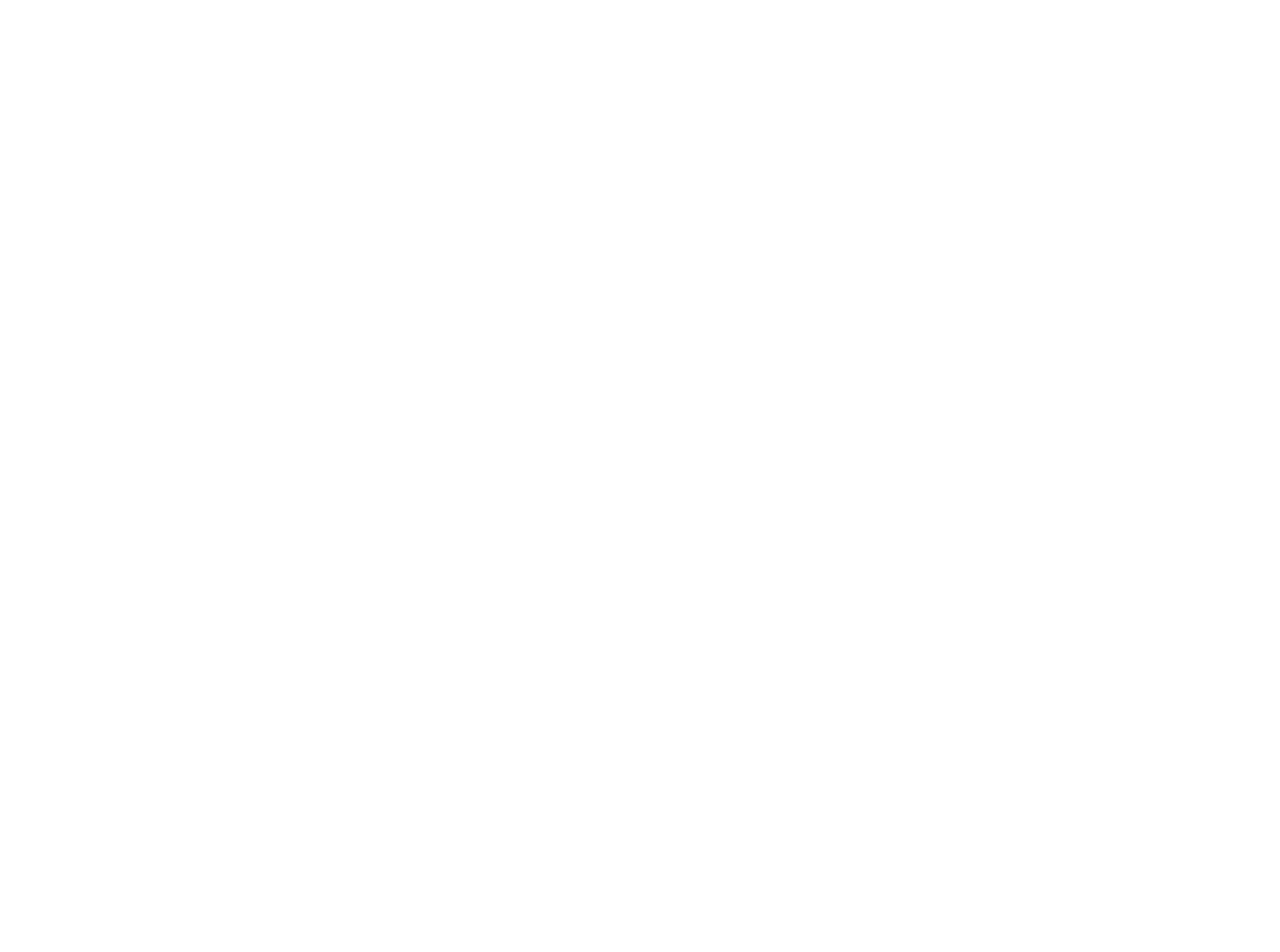
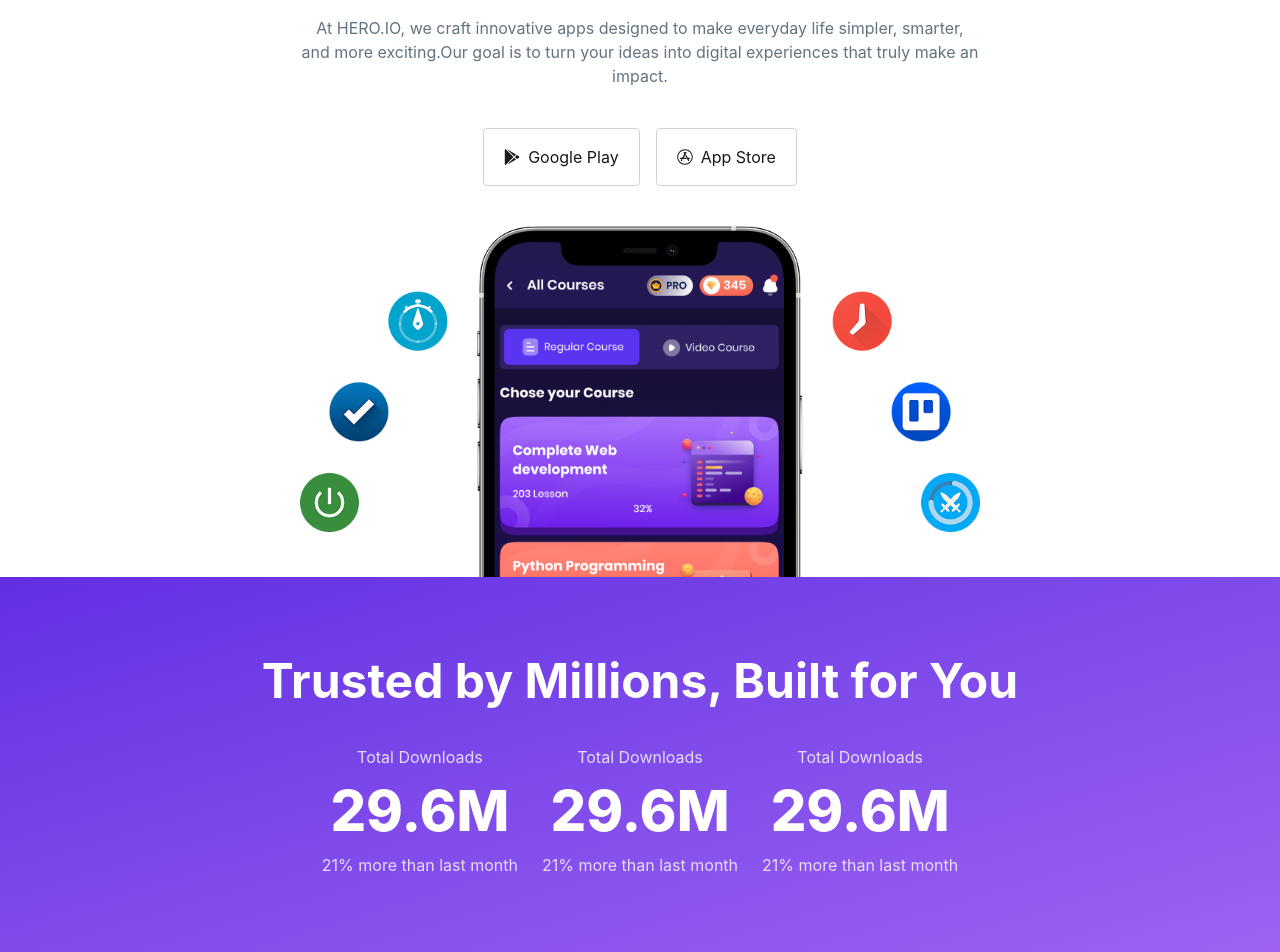
Before and after one commit to Shafkatahmad/mission-restart-a3-App-Store, a React (Vite) app: page / in a window 1280 px wide. Shown: the part 280-1232 px from the top of the page. Before the commit the page ends 800 px from the top, so only its background shows below. Built offline with nearby package versions, Linux system fonts and the light colour scheme.

Commit message:
added banner

```diff
--- a/src/Components/Header/Header.jsx
+++ b/src/Components/Header/Header.jsx
@@ -1,9 +1,11 @@
+import Hero from "../Hero/Hero";
 import Navbar from "../Navbar/Navbar";
 
 const Header = () => {
   return (
     <div>
       <Navbar></Navbar>
+      <Hero></Hero>
     </div>
   );
 };
--- /dev/null
+++ b/src/Components/Hero/Hero.jsx
@@ -0,0 +1,60 @@
+import { FaAppStore, FaGooglePlay } from "react-icons/fa";
+import { Link } from "react-router";
+import hero from "../../assets/hero.png";
+
+const Hero = () => {
+  return (
+    <div className="mb-20">
+      <div className="max-w-170 text-center mx-auto">
+        <h1 className="text-[72px] font-black mb-4">
+          We Build <span className="text-gradient-purple">Productive</span> Apps
+        </h1>
+        <p className="text-[#627382] mb-10">
+          At HERO.IO, we craft innovative apps designed to make everyday life
+          simpler, smarter, and more exciting.Our goal is to turn your ideas
+          into digital experiences that truly make an impact.
+        </p>
+        <div className="mb-10">
+          <Link className="flex gap-4 justify-center">
+            <button className="flex items-center gap-2 border border-[#D2D2D2] rounded-sm px-5 py-4">
+              <FaGooglePlay></FaGooglePlay> Google Play
+            </button>
+            <button className="flex items-center gap-2 border border-[#D2D2D2] rounded-sm px-5 py-4">
+              <FaAppStore></FaAppStore> App Store
+            </button>
+          </Link>
+        </div>
+        <figure>
+          <img src={hero} alt="" />
+        </figure>
+      </div>
+
+      <div className="bg-linear-to-br from-[#632EE3] to-[#9F62F2]  py-20">
+        <div className="w-11/12 mx-auto text-center">
+          <h3 className="text-5xl text-white font-bold mb-10">
+            Trusted by Millions, Built for You
+          </h3>
+          <div className="flex flex-col lg:flex-row gap-6 justify-center">
+            <div>
+              <p className="text-white/80">Total Downloads</p>
+              <h2 className="text-white text-[56px] font-extrabold">29.6M</h2>
+              <p className="text-white/80">21% more than last month</p>
+            </div>
+            <div>
+              <p className="text-white/80">Total Downloads</p>
+              <h2 className="text-white text-[56px] font-extrabold">29.6M</h2>
+              <p className="text-white/80">21% more than last month</p>
+            </div>
+            <div>
+              <p className="text-white/80">Total Downloads</p>
+              <h2 className="text-white text-[56px] font-extrabold">29.6M</h2>
+              <p className="text-white/80">21% more than last month</p>
+            </div>
+          </div>
+        </div>
+      </div>
+    </div>
+  );
+};
+
+export default Hero;
```
Also changed, not shown: src/assets/hero.png (added).
